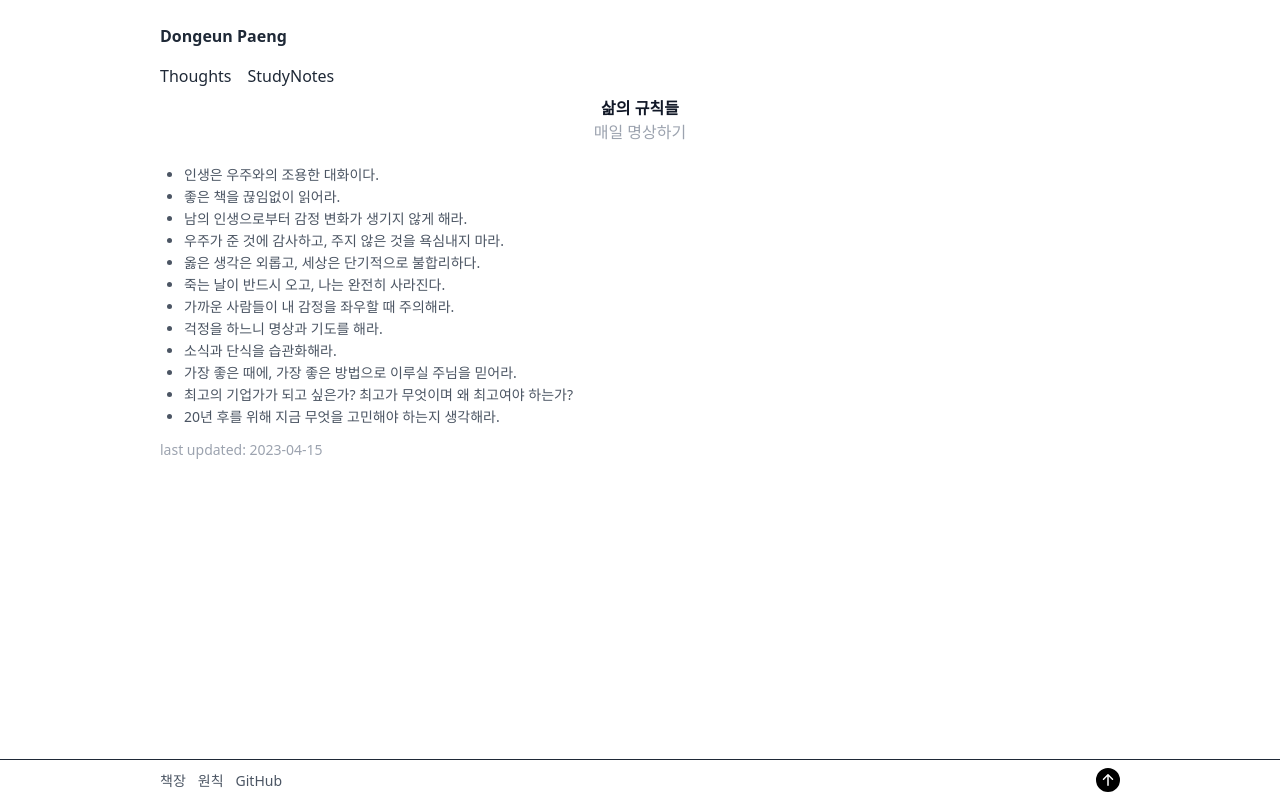
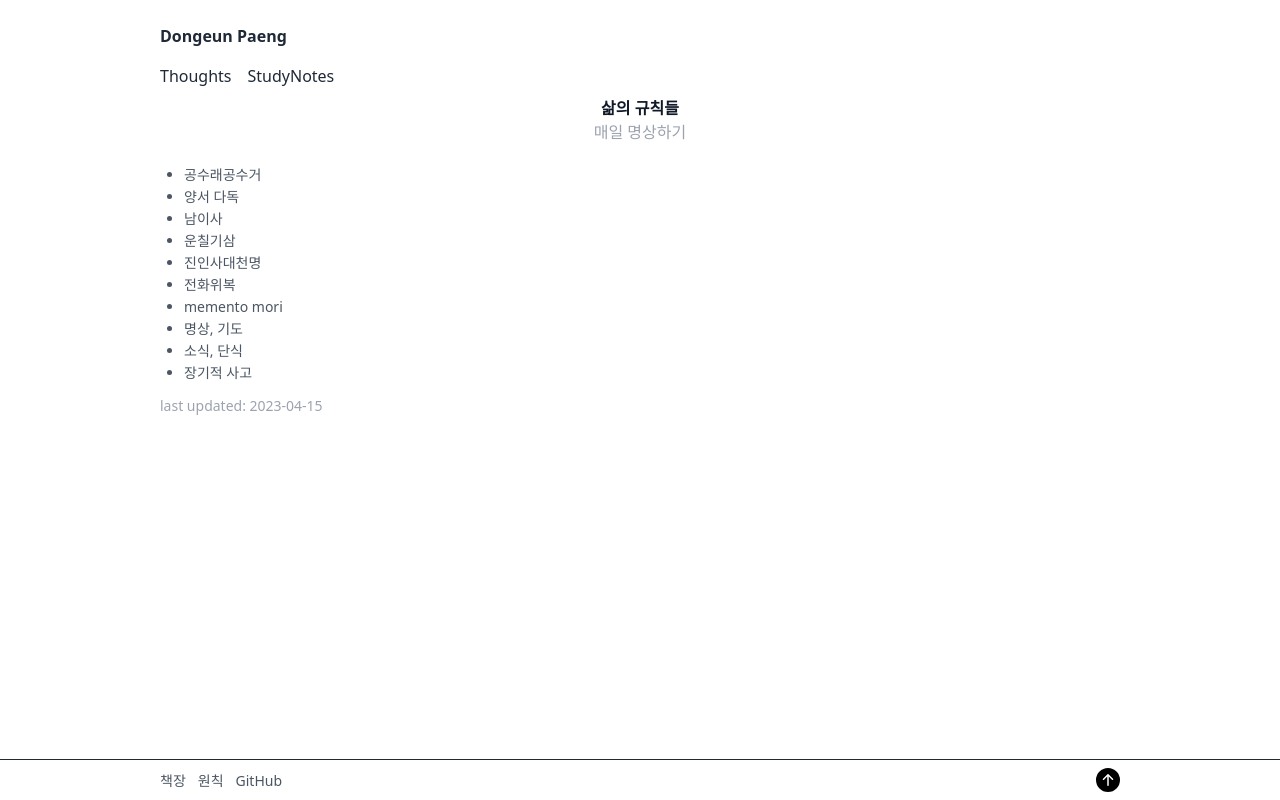
Before and after one commit to DongeunPaeng/fullstack-board-project, a React (Create React App) app: page /principles in a window 1280 px wide. Built offline with nearby package versions, Linux system fonts and the light colour scheme; no server answers.

Commit message:
update principles

```diff
--- a/src/pages/PrinciplesPage.tsx
+++ b/src/pages/PrinciplesPage.tsx
@@ -1,18 +1,16 @@
 import Greetings from "../components/Greetings";
 
 const principles = [
-    "인생은 우주와의 조용한 대화이다.",
-    "좋은 책을 끊임없이 읽어라.",
-    "남의 인생으로부터 감정 변화가 생기지 않게 해라.",
-    "우주가 준 것에 감사하고, 주지 않은 것을 욕심내지 마라.",
-    "옳은 생각은 외롭고, 세상은 단기적으로 불합리하다.",
-    "죽는 날이 반드시 오고, 나는 완전히 사라진다.",
-    "가까운 사람들이 내 감정을 좌우할 때 주의해라.",
-    "걱정을 하느니 명상과 기도를 해라.",
-    "소식과 단식을 습관화해라.",
-    "가장 좋은 때에, 가장 좋은 방법으로 이루실 주님을 믿어라.",
-    "최고의 기업가가 되고 싶은가? 최고가 무엇이며 왜 최고여야 하는가?",
-    "20년 후를 위해 지금 무엇을 고민해야 하는지 생각해라.",
+  "공수래공수거",
+  "양서 다독",
+  "남이사",
+  "운칠기삼",
+  "진인사대천명",
+  "전화위복",
+  "memento mori",
+  "명상, 기도",
+  "소식, 단식",
+  "장기적 사고",
 ];
 
 const PrinciplesPage = () => {
```
Lines whose indentation alone changed are shown as unchanged.
